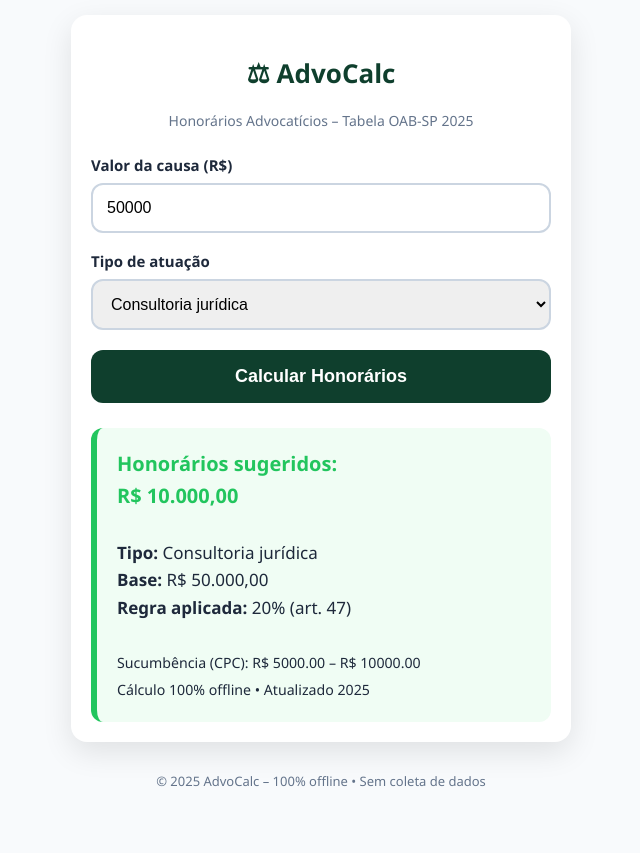
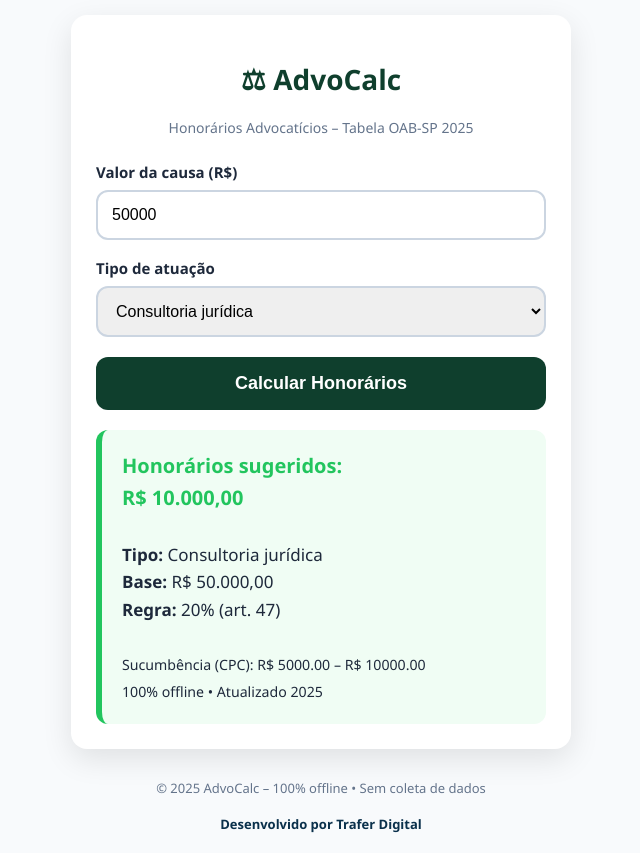
Before and after one commit to traferdigital-boop/ADVOCALC, a plain HTML site: page index.html in a window 1280 px wide. Both pictures are taken after a click on the button "Calcular Honorários". Shown: the whole page, without its empty margins (319-959 px from the left). Before the commit the page ends 805 px from the top, so only its background shows below. Drawn offline with Linux system fonts and the light colour scheme.

Commit message:
Refactor index.html for better layout and functionality
Updated HTML structure, styles, and scripts for improved layout and functionality.

```diff
--- a/index.html
+++ b/index.html
@@ -2,42 +2,47 @@
 <html lang="pt-BR">
 <head>
     <meta charset="UTF-8">
-    <meta name="viewport" content="width=device-width, initial-scale=1.0, maximum-scale=1.0, user-scalable=no">
+    <meta name="viewport" content="width=device-width, initial-scale=1.0">
     <meta name="theme-color" content="#0f3f2d">
     <title>AdvoCalc – Honorários Advocatícios OAB-SP 2025</title>
-    <meta name="description" content="Calculadora gratuita de honorários advocatícios baseada na Tabela OAB-SP 2025. Cálculo instantâneo e offline.">
+    <meta name="description" content="Calculadora gratuita de honorários advocatícios baseada na Tabela OAB-SP 2025.">
     <link rel="manifest" href="manifest.json">
     <link rel="icon" href="icon-512.png" sizes="512x512">
-    <link rel="apple-touch-icon" href="icon-512.png">
 
-    <!-- AdSense (versão web) – só aparece em telas > 480px -->
+    <!-- AdSense -->
     <script async src="https://pagead2.googlesyndication.com/pagead/js/adsbygoogle.js?client=ca-pub-XXXXXXXXXXXXXXX"
             crossorigin="anonymous"></script>
 
     <style>
-        :root { --verde: #0f3f2d; --verde-claro: #22c55e; --cinza: #f8fafc; }
-        .dark { --cinza: #0f172a; --texto: #e2e8f0; }
+        :root { --verde:#0f3f2d; --verde-claro:#22c55e; --cinza:#f8fafc; }
+        .dark { --cinza:#0f172a; }
         * { margin:0; padding:0; box-sizing:border-box; }
-        body { font-family:'Segoe UI',Arial,sans-serif; background:var(--cinza); color:#1e293b; padding:15px 10px; min-height:100vh; }
+        html, body { height:100%; }
+        body { font-family:'Segoe UI',Arial,sans-serif; background:var(--cinza); color:#1e293b; padding:15px 10px; display:flex; flex-direction:column; }
         .dark { background:#0f172a; color:#e2e8f0; }
-        h1 { text-align:center; color:var(--verde); font-size:26px; margin:20px 0; }
+        h1 { text-align:center; color:var(--verde); font-size:28px; margin:20px 0; }
         .dark h1 { color:var(--verde-claro); }
-        .card { background:white; border-radius:16px; padding:20px; box-shadow:0 10px 30px rgba(0,0,0,0.1); max-width:500px; margin:0 auto; }
-        .dark .card { background:#1e293b; }
+        .card { flex:1; display:flex; flex-direction:column; max-width:500px; margin:0 auto; width:100%; }
+        .inner { background:white; border-radius:16px; padding:25px; box-shadow:0 10px 30px rgba(0,0,0,0.1); flex:1; }
+        .dark .inner { background:#1e293b; }
         label { display:block; margin:18px 0 8px; font-weight:600; font-size:15px; }
         input, select { width:100%; padding:14px; border:2px solid #cbd5e1; border-radius:12px; font-size:16px; }
         input:focus, select:focus { border-color:var(--verde-claro); outline:none; }
         button { width:100%; padding:16px; background:var(--verde); color:white; border:none; border-radius:12px; font-size:18px; font-weight:bold; margin-top:20px; }
         button:active { transform:scale(0.98); }
-        #result { margin-top:25px; padding:20px; background:#f0fdf4; border-radius:12px; border-left:6px solid var(--verde-claro); font-size:17px; line-height:1.6; }
+        #result { margin-top:20px; padding:20px; background:#f0fdf4; border-radius:12px; border-left:6px solid var(--verde-claro); font-size:17px; line-height:1.6; }
         .dark #result { background:#16634733; }
-        .ads { margin:25px auto; text-align:center; max-width:500px; }
-        footer { text-align:center; margin-top:30px; color:#64748b; font-size:13px; }
-        @media (prefers-color-scheme: dark) { body { background:#0f172a; color:#e2e8f0; } }
+        .ads { margin:40px auto; max-width:500px; }
+        footer { text-align:center; padding:30px 0 20px; color:#64748b; font-size:13px; }
+        .trafer { color:#0a304b; font-weight:700; text-decoration:none; }
+        .trafer:hover { text-decoration:underline; }
+        @media (prefers-color-scheme: dark) { body, .inner { background:#0f172a; color:#e2e8f0; } }
     </style>
 </head>
 <body>
+
     <div class="card">
+        <div class="inner">
             <h1>⚖ AdvoCalc</h1>
             <p style="text-align:center; color:#64748b; margin-bottom:25px; font-size:14px;">
                 Honorários Advocatícios – Tabela OAB-SP 2025
@@ -57,37 +62,40 @@
             </select>
 
             <button onclick="calcular()">Calcular Honorários</button>
-
             <div id="result"></div>
         </div>
 
-    <!-- AdSense só na versão web (não aparece no app/PWA) -->
-    <div class="ads" id="adsense-banner" style="display:none;">
+        <!-- Footer com link Trafer Digital + WhatsApp -->
+        <footer>
+            © 2025 AdvoCalc – 100% offline • Sem coleta de dados<br><br>
+            <a href="https://wa.me/5511988484500?text=Olá!%20Vi%20o%20AdvoCalc%20e%20gostaria%20de%20conversar"
+               target="_blank" class="trafer">
+               Desenvolvido por Trafer Digital
+            </a>
+        </footer>
+    </div>
+
+    <!-- AdSense (só aparece na web) -->
+    <div class="ads">
+        <script async src="https://pagead2.googlesyndication.com/pagead/js/adsbygoogle.js?client=ca-pub-XXXXXXXXXXXXXXX"
+                crossorigin="anonymous"></script>
         <ins class="adsbygoogle"
              style="display:block"
              data-ad-client="ca-pub-XXXXXXXXXXXXXXX"
-             data-ad-slot="1234567890"
+             data-ad-slot="SEU_SLOT_AQUI"
              data-ad-format="auto"
              data-full-width-responsive="true"></ins>
-        <script>
-             (adsbygoogle = window.adsbygoogle || []).push({});
-        </script>
+        <script>(adsbygoogle = window.adsbygoogle || []).push({});</script>
     </div>
 
-    <footer>© 2025 AdvoCalc – 100% offline • Sem coleta de dados</footer>
-
     <script>
-        // Tema escuro automático
+        // Tema escuro
         if (window.matchMedia('(prefers-color-scheme: dark)').matches) {
             document.body.classList.add('dark');
-            document.querySelector('.card').classList.add('dark');
+            document.querySelector('.inner').classList.add('dark');
         }
 
-        // Mostra AdSense só em telas maiores (versão web)
-        if (window.innerWidth > 480) {
-            document.getElementById('adsense-banner').style.display = 'block';
-        }
-
+        // Cálculo
         function calcular() {
             const valor = parseFloat(document.getElementById('valor').value) || 0;
             const tipo = document.getElementById('tipo').value;
@@ -96,10 +104,10 @@
             switch(tipo) {
                 case "consultoria": perc = 0.20; desc = "20% (art. 47)"; break;
                 case "acao_inicial": perc = 0.20; desc = "20% inicial"; break;
-                case "recurso": perc = 0.15; desc = "15% (adicional)"; break;
+                case "recurso": perc = 0.15; desc = "15% adicional"; break;
                 case "execucao": perc = 0.10; desc = "10% execução"; break;
                 case "tedoc": fixo = 50; perc = 0.01; desc = "R$ 50 + 1% (TEDOC 2025)"; break;
-                case "acordo": perc = 0.30; desc = "30% de êxito (cláusula comum)"; break;
+                case "acordo": perc = 0.30; desc = "30% de êxito"; break;
             }
 
             const honorarios = fixo + (valor * perc);
@@ -108,19 +116,18 @@
 
             document.getElementById('result').innerHTML = `
                 <strong style="color:var(--verde-claro); font-size:20px;">
-                    Honorários sugeridos:<br> R$ ${honorarios.toLocaleString('pt-BR', {minimumFractionDigits:2})}
+                    Honorários sugeridos:<br>R$ ${honorarios.toLocaleString('pt-BR', {minimumFractionDigits:2})}
                 </strong><br><br>
                 <strong>Tipo:</strong> ${document.querySelector(`#tipo option[value="${tipo}"]`).textContent}<br>
                 <strong>Base:</strong> R$ ${valor.toLocaleString('pt-BR', {minimumFractionDigits:2})}<br>
-                <strong>Regra aplicada:</strong> ${desc}<br><br>
+                <strong>Regra:</strong> ${desc}<br><br>
                 <small>
                     Sucumbência (CPC): R$ ${sucMin.toFixed(2)} – R$ ${sucMax.toFixed(2)}<br>
-                    Cálculo 100% offline • Atualizado 2025
+                    100% offline • Atualizado 2025
                 </small>
             `;
         }
 
-        // PWA
         if ('serviceWorker' in navigator) {
             navigator.serviceWorker.register('sw.js');
         }
```
Lines whose indentation alone changed are shown as unchanged.
